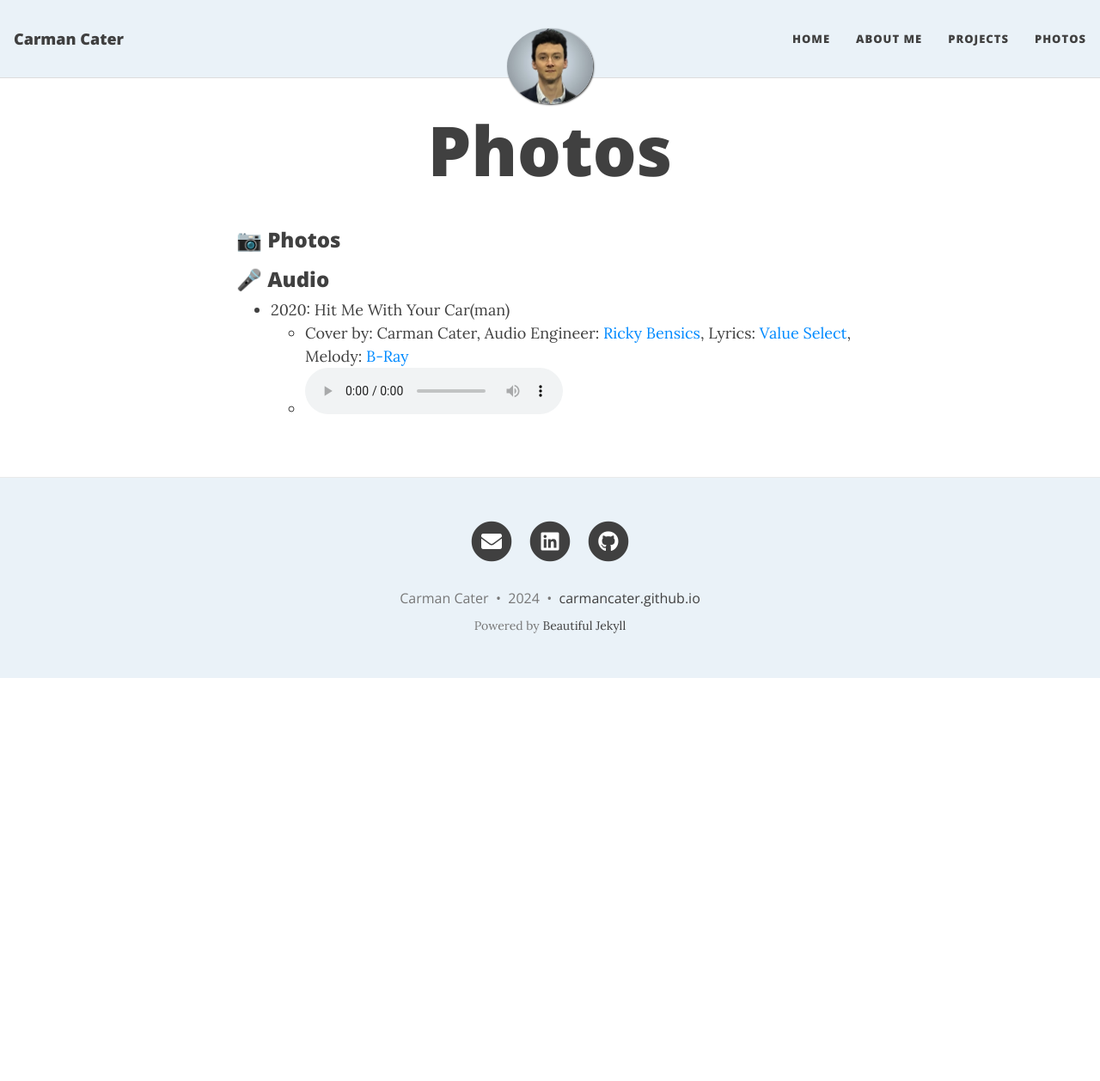
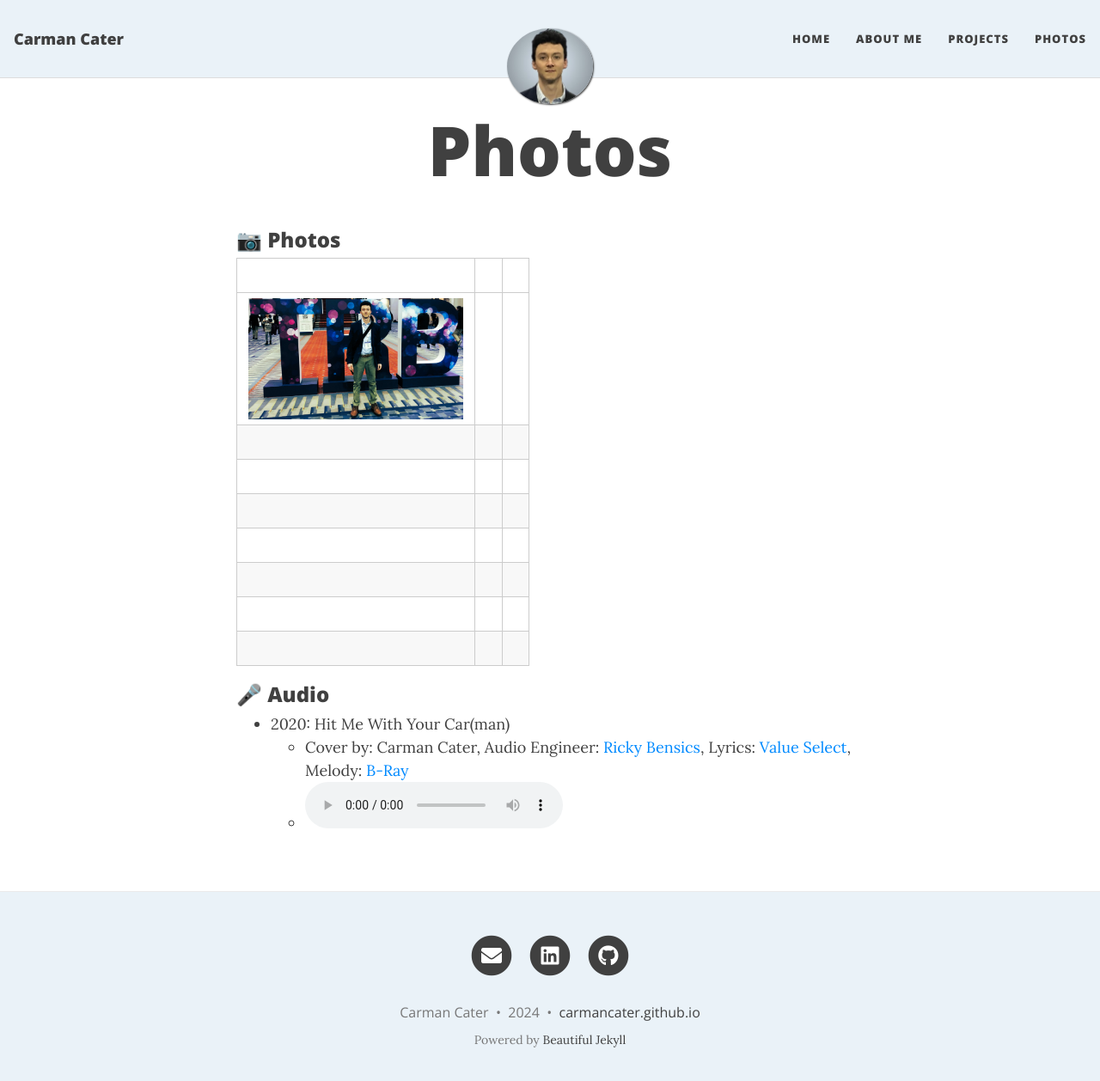
Before and after one commit to carmancater/carmancater.github.io, a Jekyll site: the page built from photos.md, in a window 1280 px wide and 1271 px high. Shown: the top 1258 px of the window at 86% size. Built offline with Jekyll 4.4.1, drawn with Linux system fonts in a browser that asks for light colours; nearby versions of some CDN libraries; emoji names are drawn with the system emoji font.

Commit message:
add photos

```diff
--- a/photos.md
+++ b/photos.md
@@ -7,6 +7,18 @@ share-title: Carman Cater - Photos
 
 ### :camera: Photos
 
+|            |            |            |
+|:----------:|:----------:|:----------:|
+|<img width="250" src="/assets/img/meAtTrb.jpg">|            |            |
+|            |            |            |
+|            |            |            |
+|            |            |            |
+|            |            |            |
+|            |            |            |
+|            |            |            |
+|            |            |            |
+
+
 ### :microphone: Audio
 - 2020: Hit Me With Your Car(man)
     - Cover by: Carman Cater, Audio Engineer: [Ricky Bensics](https://www.linkedin.com/in/rickybensics/){:target="_blank"}, Lyrics: [Value Select](https://www.youtube.com/@ValueSelectTV){:target="_blank"}, Melody: [B-Ray](https://www.youtube.com/watch?v=k857d-_kbk0&t=0s){:target="_blank"}
```
Also changed, not shown: assets/img/meAtTrb.jpg (added).
